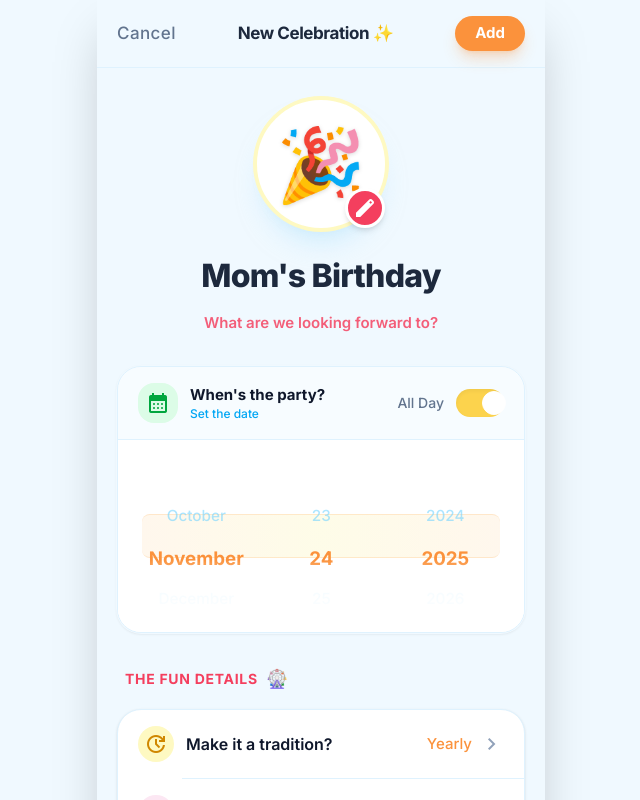
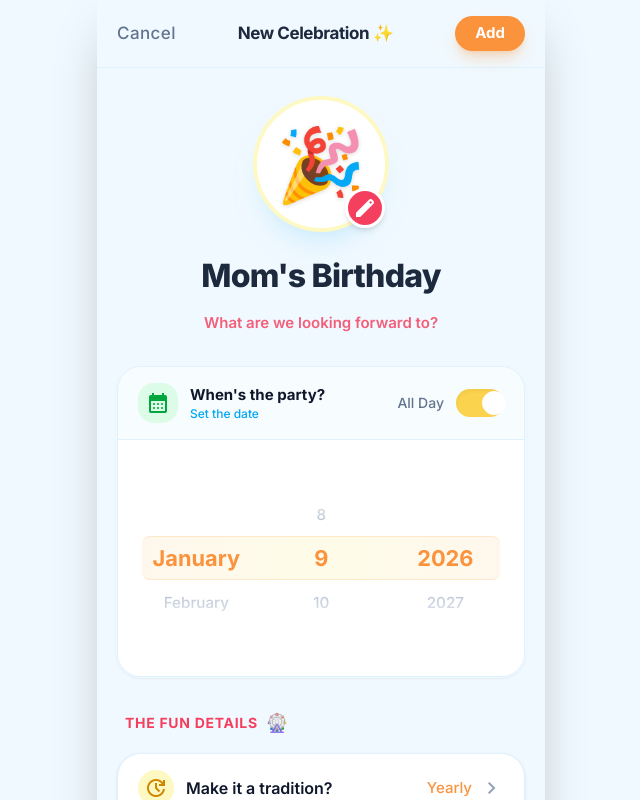
Before and after one commit to yongenaelf/calendar-countdown-vite, a React (Vite) app in the folder app/: page /calendar-countdown-vite/add in a window 1280 px wide. Shown: the top 800 px of the page, without its empty margins (319-959 px from the left). Built offline with nearby package versions, Linux system fonts and the light colour scheme.

Commit message:
feat: implement date picker wheels for holiday selection

```diff
--- a/app/src/screens/AddHolidayScreen.tsx
+++ b/app/src/screens/AddHolidayScreen.tsx
@@ -1,11 +1,255 @@
-import { useState } from 'react';
+import { useState, useRef, useEffect, useCallback } from 'react';
 import { useNavigate } from 'react-router-dom';
 import { MobileContainer } from '../components';
+
+const MONTHS = [
+  'January', 'February', 'March', 'April', 'May', 'June',
+  'July', 'August', 'September', 'October', 'November', 'December'
+];
+
+const ITEM_HEIGHT = 44;
+
+interface PickerWheelProps {
+  items: string[];
+  selectedIndex: number;
+  onChange: (index: number) => void;
+}
+
+function PickerWheel({ items, selectedIndex, onChange }: PickerWheelProps) {
+  const containerRef = useRef<HTMLDivElement>(null);
+  const [isDragging, setIsDragging] = useState(false);
+  const startY = useRef(0);
+  const startScrollTop = useRef(0);
+  const velocity = useRef(0);
+  const lastY = useRef(0);
+  const lastTime = useRef(0);
+  const animationFrame = useRef<number>();
+
+  const scrollToIndex = useCallback((index: number, smooth = true) => {
+    if (containerRef.current) {
+      const targetScroll = index * ITEM_HEIGHT;
+      const currentScroll = containerRef.current.scrollTop;
+      // Only scroll if position differs significantly
+      if (Math.abs(currentScroll - targetScroll) > ITEM_HEIGHT / 2) {
+        if (smooth) {
+          containerRef.current.scrollTo({ top: targetScroll, behavior: 'smooth' });
+        } else {
+          containerRef.current.scrollTop = targetScroll;
+        }
+      }
+    }
+  }, []);
+
+  // Scroll to selected index on mount and when it changes externally
+  const isInitialMount = useRef(true);
+  useEffect(() => {
+    if (isInitialMount.current) {
+      // On initial mount, scroll without animation
+      if (containerRef.current) {
+        containerRef.current.scrollTop = selectedIndex * ITEM_HEIGHT;
+      }
+      isInitialMount.current = false;
+    } else {
+      // On subsequent changes (e.g., day clamping), scroll with animation
+      scrollToIndex(selectedIndex, true);
+    }
+  }, [selectedIndex, scrollToIndex]);
+
+  const handleScroll = useCallback(() => {
+    if (containerRef.current && !isDragging) {
+      const scrollTop = containerRef.current.scrollTop;
+      const newIndex = Math.round(scrollTop / ITEM_HEIGHT);
+      const clampedIndex = Math.max(0, Math.min(items.length - 1, newIndex));
+      if (clampedIndex !== selectedIndex) {
+        onChange(clampedIndex);
+      }
+    }
+  }, [isDragging, items.length, selectedIndex, onChange]);
+
+  const snapToNearest = useCallback(() => {
+    if (containerRef.current) {
+      const scrollTop = containerRef.current.scrollTop;
+      const newIndex = Math.round(scrollTop / ITEM_HEIGHT);
+      const clampedIndex = Math.max(0, Math.min(items.length - 1, newIndex));
+      scrollToIndex(clampedIndex);
+      if (clampedIndex !== selectedIndex) {
+        onChange(clampedIndex);
+      }
+    }
+  }, [items.length, selectedIndex, onChange, scrollToIndex]);
+
+  const handleTouchStart = (e: React.TouchEvent) => {
+    setIsDragging(true);
+    startY.current = e.touches[0].clientY;
+    startScrollTop.current = containerRef.current?.scrollTop || 0;
+    lastY.current = e.touches[0].clientY;
+    lastTime.current = Date.now();
+    velocity.current = 0;
+    if (animationFrame.current) {
+      cancelAnimationFrame(animationFrame.current);
+    }
+  };
+
+  const handleTouchMove = (e: React.TouchEvent) => {
+    if (!isDragging || !containerRef.current) return;
+
+    const currentY = e.touches[0].clientY;
+    const deltaY = startY.current - currentY;
+    const currentTime = Date.now();
+    const timeDelta = currentTime - lastTime.current;
+
+    if (timeDelta > 0) {
+      velocity.current = (lastY.current - currentY) / timeDelta;
+    }
+
+    lastY.current = currentY;
+    lastTime.current = currentTime;
+
+    containerRef.current.scrollTop = startScrollTop.current + deltaY;
+  };
+
+  const handleTouchEnd = () => {
+    setIsDragging(false);
+
+    // Apply momentum scrolling
+    if (Math.abs(velocity.current) > 0.5 && containerRef.current) {
+      const momentum = velocity.current * 150;
+      const targetScroll = containerRef.current.scrollTop + momentum;
+      const targetIndex = Math.round(targetScroll / ITEM_HEIGHT);
+      const clampedIndex = Math.max(0, Math.min(items.length - 1, targetIndex));
+      scrollToIndex(clampedIndex);
+      onChange(clampedIndex);
+    } else {
+      snapToNearest();
+    }
+  };
+
+  const handleMouseDown = (e: React.MouseEvent) => {
+    setIsDragging(true);
+    startY.current = e.clientY;
+    startScrollTop.current = containerRef.current?.scrollTop || 0;
+    lastY.current = e.clientY;
+    lastTime.current = Date.now();
+  };
+
+  const handleMouseMove = (e: React.MouseEvent) => {
+    if (!isDragging || !containerRef.current) return;
+
+    const currentY = e.clientY;
+    const deltaY = startY.current - currentY;
+    const currentTime = Date.now();
+    const timeDelta = currentTime - lastTime.current;
+
+    if (timeDelta > 0) {
+      velocity.current = (lastY.current - currentY) / timeDelta;
+    }
+
+    lastY.current = currentY;
+    lastTime.current = currentTime;
+
+    containerRef.current.scrollTop = startScrollTop.current + deltaY;
+  };
+
+  const handleMouseUp = () => {
+    if (isDragging) {
+      setIsDragging(false);
+      snapToNearest();
+    }
+  };
+
+  const handleMouseLeave = () => {
+    if (isDragging) {
+      setIsDragging(false);
+      snapToNearest();
+    }
+  };
+
+  const handleItemClick = (index: number) => {
+    scrollToIndex(index);
+    onChange(index);
+  };
+
+  return (
+    <div
+      ref={containerRef}
+      className="h-[220px] overflow-y-auto no-scrollbar cursor-grab active:cursor-grabbing select-none"
+      style={{ scrollSnapType: 'y mandatory' }}
+      onTouchStart={handleTouchStart}
+      onTouchMove={handleTouchMove}
+      onTouchEnd={handleTouchEnd}
+      onMouseDown={handleMouseDown}
+      onMouseMove={handleMouseMove}
+      onMouseUp={handleMouseUp}
+      onMouseLeave={handleMouseLeave}
+      onScroll={handleScroll}
+    >
+      {/* Top padding */}
+      <div style={{ height: ITEM_HEIGHT * 2 }} />
+
+      {items.map((item, index) => {
+        const distance = Math.abs(index - selectedIndex);
+        const isSelected = index === selectedIndex;
+
+        return (
+          <div
+            key={index}
+            className={`
+              flex items-center justify-center transition-all duration-150
+              ${isSelected
+                ? 'text-joy-orange dark:text-orange-400 font-bold scale-110'
+                : distance === 1
+                  ? 'text-slate-400 dark:text-slate-500 font-medium opacity-70'
+                  : 'text-slate-300 dark:text-slate-600 font-medium opacity-40'
+              }
+            `}
+            style={{
+              height: ITEM_HEIGHT,
+              scrollSnapAlign: 'center',
+              fontSize: isSelected ? '18px' : '16px',
+              transform: `scale(${isSelected ? 1.1 : distance === 1 ? 0.95 : 0.9})`,
+            }}
+            onClick={() => handleItemClick(index)}
+          >
+            {item}
+          </div>
+        );
+      })}
+
+      {/* Bottom padding */}
+      <div style={{ height: ITEM_HEIGHT * 2 }} />
+    </div>
+  );
+}
+
+function getDaysInMonth(month: number, year: number): number {
+  return new Date(year, month + 1, 0).getDate();
+}
 
 export function AddHolidayScreen() {
   const navigate = useNavigate();
   const [name, setName] = useState("Mom's Birthday");
   const [allDay, setAllDay] = useState(true);
+
+  // Date state
+  const currentDate = new Date();
+  const [selectedMonth, setSelectedMonth] = useState(currentDate.getMonth());
+  const [selectedDay, setSelectedDay] = useState(currentDate.getDate() - 1); // 0-indexed
+  const [selectedYear, setSelectedYear] = useState(0); // Index in years array
+
+  // Generate years array (current year + 10 years)
+  const currentYear = currentDate.getFullYear();
+  const years = Array.from({ length: 11 }, (_, i) => (currentYear + i).toString());
+
+  // Generate days based on selected month and year
+  const daysInMonth = getDaysInMonth(selectedMonth, parseInt(years[selectedYear]));
+  const days = Array.from({ length: daysInMonth }, (_, i) => (i + 1).toString());
+
+  // Adjust day if it exceeds days in month
+  useEffect(() => {
+    if (selectedDay >= daysInMonth) {
+      setSelectedDay(daysInMonth - 1);
+    }
+  }, [selectedMonth, selectedYear, daysInMonth, selectedDay]);
 
   return (
     <div className="bg-sky-50 dark:bg-background-dark min-h-screen">
@@ -74,32 +318,41 @@ export function AddHolidayScreen() {
               </div>
             </div>
 
-            {/* Date picker wheels simulation */}
+            {/* Date picker wheels */}
             <div className="relative bg-white dark:bg-background-dark py-2">
-              <div className="w-full h-44 relative flex justify-center overflow-hidden">
+              <div className="w-full h-[220px] relative flex justify-center overflow-hidden">
+                {/* Selection highlight */}
                 <div className="absolute inset-x-0 top-1/2 -translate-y-1/2 h-11 bg-gradient-to-r from-orange-50 via-yellow-50 to-orange-50 dark:from-slate-700/30 dark:to-slate-700/30 rounded-lg pointer-events-none z-0 mx-6 border-y border-orange-200/50 dark:border-slate-600/50"></div>
-                <div className="flex w-full justify-around z-10 text-center px-4">
-                  <div className="w-1/3 space-y-4 pt-14 text-[17px]">
-                    <div className="text-sky-300 scale-90 opacity-60 font-medium">October</div>
-                    <div className="text-joy-orange dark:text-orange-400 font-bold scale-110">November</div>
-                    <div className="text-sky-300 scale-90 opacity-60 font-medium">December</div>
-                    <div className="text-sky-300 scale-90 opacity-40 font-medium">January</div>
+
+                {/* Picker wheels */}
+                <div className="flex w-full z-10 text-center px-4">
+                  <div className="w-1/3">
+                    <PickerWheel
+                      items={MONTHS}
+                      selectedIndex={selectedMonth}
+                      onChange={setSelectedMonth}
+                    />
                   </div>
-                  <div className="w-1/3 space-y-4 pt-14 text-[17px]">
-                    <div className="text-sky-300 scale-90 opacity-60 font-medium">23</div>
-                    <div className="text-joy-orange dark:text-orange-400 font-bold scale-110">24</div>
-                    <div className="text-sky-300 scale-90 opacity-60 font-medium">25</div>
-                    <div className="text-sky-300 scale-90 opacity-40 font-medium">26</div>
+                  <div className="w-1/3">
+                    <PickerWheel
+                      items={days}
+                      selectedIndex={selectedDay}
+                      onChange={setSelectedDay}
+                    />
                   </div>
-                  <div className="w-1/3 space-y-4 pt-14 text-[17px]">
-                    <div className="text-sky-300 scale-90 opacity-60 font-medium">2024</div>
-                    <div className="text-joy-orange dark:text-orange-400 font-bold scale-110">2025</div>
-                    <div className="text-sky-300 scale-90 opacity-60 font-medium">2026</div>
-                    <div className="text-sky-300 scale-90 opacity-40 font-medium">2027</div>
+                  <div className="w-1/3">
+                    <PickerWheel
+                      items={years}
+                      selectedIndex={selectedYear}
+                      onChange={setSelectedYear}
+                    />
                   </div>
                 </div>
-                <div className="absolute inset-x-0 top-0 h-16 bg-gradient-to-b from-white via-white/90 to-transparent dark:from-background-dark dark:via-background-dark/90 pointer-events-none z-20"></div>
-                <div className="absolute inset-x-0 bottom-0 h-16 bg-gradient-to-t from-white via-white/90 to-transparent dark:from-background-dark dark:via-background-dark/90 pointer-events-none z-20"></div>
+
+                {/* Top fade gradient */}
+                <div className="absolute inset-x-0 top-0 h-20 bg-gradient-to-b from-white via-white/90 to-transparent dark:from-background-dark dark:via-background-dark/90 pointer-events-none z-20"></div>
+                {/* Bottom fade gradient */}
+                <div className="absolute inset-x-0 bottom-0 h-20 bg-gradient-to-t from-white via-white/90 to-transparent dark:from-background-dark dark:via-background-dark/90 pointer-events-none z-20"></div>
               </div>
             </div>
           </div>
```
Also changed, not shown: 1 other file (tests, documents, lock files or other folders).
